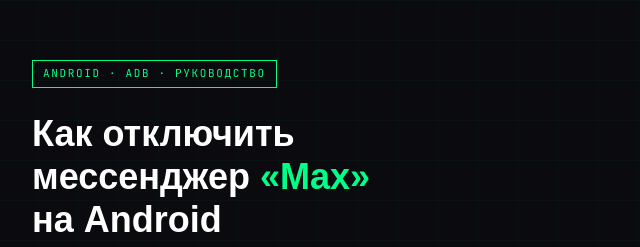
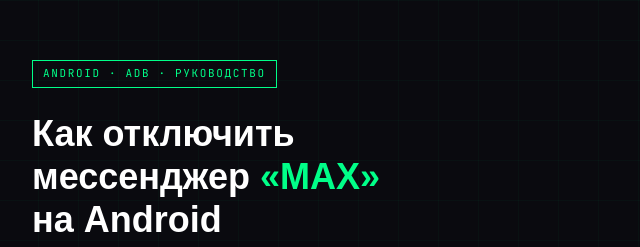
Before and after one commit to freerussianweb/maxblocker, a plain HTML site: page index.html in a window 1280 px wide. Shown: the top 247 px of the page, 202-842 px from the left. Drawn offline with Linux system fonts and the light colour scheme; a web font is replaced by a local one.

Commit message:
Update index.html

```diff
--- a/index.html
+++ b/index.html
@@ -3,7 +3,7 @@
 <head>
 <meta charset="UTF-8">
 <meta name="viewport" content="width=device-width, initial-scale=1.0">
-<title>Как отключить мессенджер «Max» на Android</title>
+<title>Как отключить мессенджер «MAX» на Android</title>
 <link href="https://fonts.googleapis.com/css2?family=JetBrains+Mono:wght@400;700&family=Unbounded:wght@400;700;900&display=swap" rel="stylesheet">
 <style>
   :root {
@@ -451,7 +451,7 @@
 
   <header>
     <div class="tag">Android · ADB · Руководство</div>
-    <h1>Как отключить<br>мессенджер <span>«Max»</span><br>на Android</h1>
+    <h1>Как отключить<br>мессенджер <span>«MAX»</span><br>на Android</h1>
     <p class="subtitle">Полное руководство: утилита maxblocker.exe и ручные команды ADB</p>
     <a class="github-link" href="https://github.com/freerussianweb/maxblocker/" target="_blank" rel="noopener">
       <svg viewBox="0 0 24 24" xmlns="http://www.w3.org/2000/svg"><path d="M12 .297c-6.63 0-12 5.373-12 12 0 5.303 3.438 9.8 8.205 11.385.6.113.82-.258.82-.577 0-.285-.01-1.04-.015-2.04-3.338.724-4.042-1.61-4.042-1.61C4.422 18.07 3.633 17.7 3.633 17.7c-1.087-.744.084-.729.084-.729 1.205.084 1.838 1.236 1.838 1.236 1.07 1.835 2.809 1.305 3.495.998.108-.776.417-1.305.76-1.605-2.665-.3-5.466-1.332-5.466-5.93 0-1.31.465-2.38 1.235-3.22-.135-.303-.54-1.523.105-3.176 0 0 1.005-.322 3.3 1.23.96-.267 1.98-.399 3-.405 1.02.006 2.04.138 3 .405 2.28-1.552 3.285-1.23 3.285-1.23.645 1.653.24 2.873.12 3.176.765.84 1.23 1.91 1.23 3.22 0 4.61-2.805 5.625-5.475 5.92.42.36.81 1.096.81 2.22 0 1.606-.015 2.896-.015 3.286 0 .315.21.69.825.57C20.565 22.092 24 17.592 24 12.297c0-6.627-5.373-12-12-12"/></svg>
```
